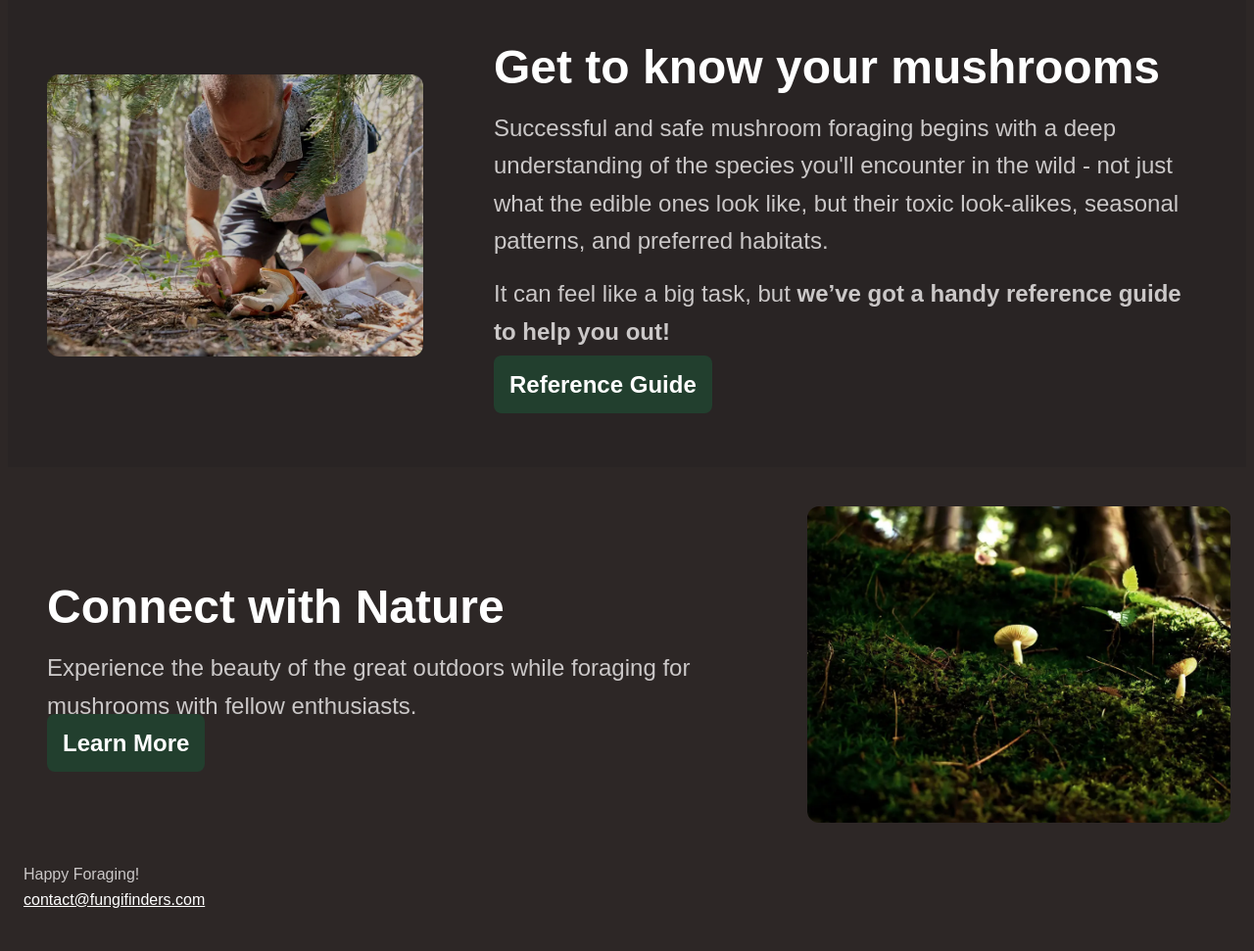
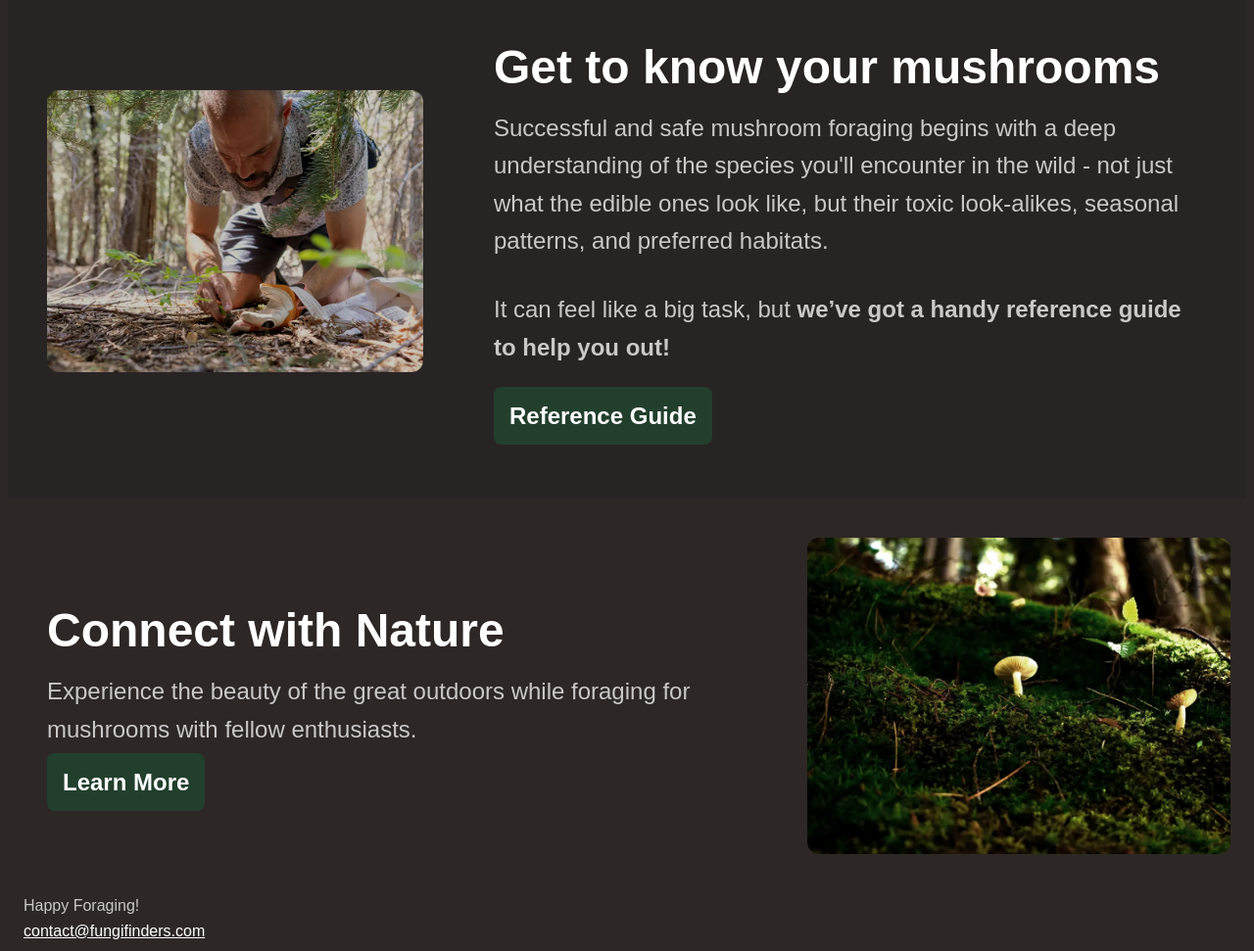
Before and after one commit to mosesedges/Motech, a plain HTML site: page index.html in a window 1280 px wide. Shown: the part 1867-2838 px from the top of the page at 98% size. Before the commit the page ends 2806 px from the top, so only its background shows below. Drawn offline with Linux system fonts and the light colour scheme.

Commit message:
Button enhancement

```diff
--- a/styles.css
+++ b/styles.css
@@ -334,6 +334,7 @@
     }
     .double-layout p {
       width: 45.5rem;
+      margin-bottom: var(--space-1);
     }
   }
 }
@@ -342,6 +343,7 @@
     text-decoration: none;
     border-radius: var(--border-radius-2);
     padding: var(--space-1);
+    margin-block: var(--space-2);
     background-color: var(--background-accent-dark);
     font-weight: 700;
     font-family: var(--ff-heading);
```
